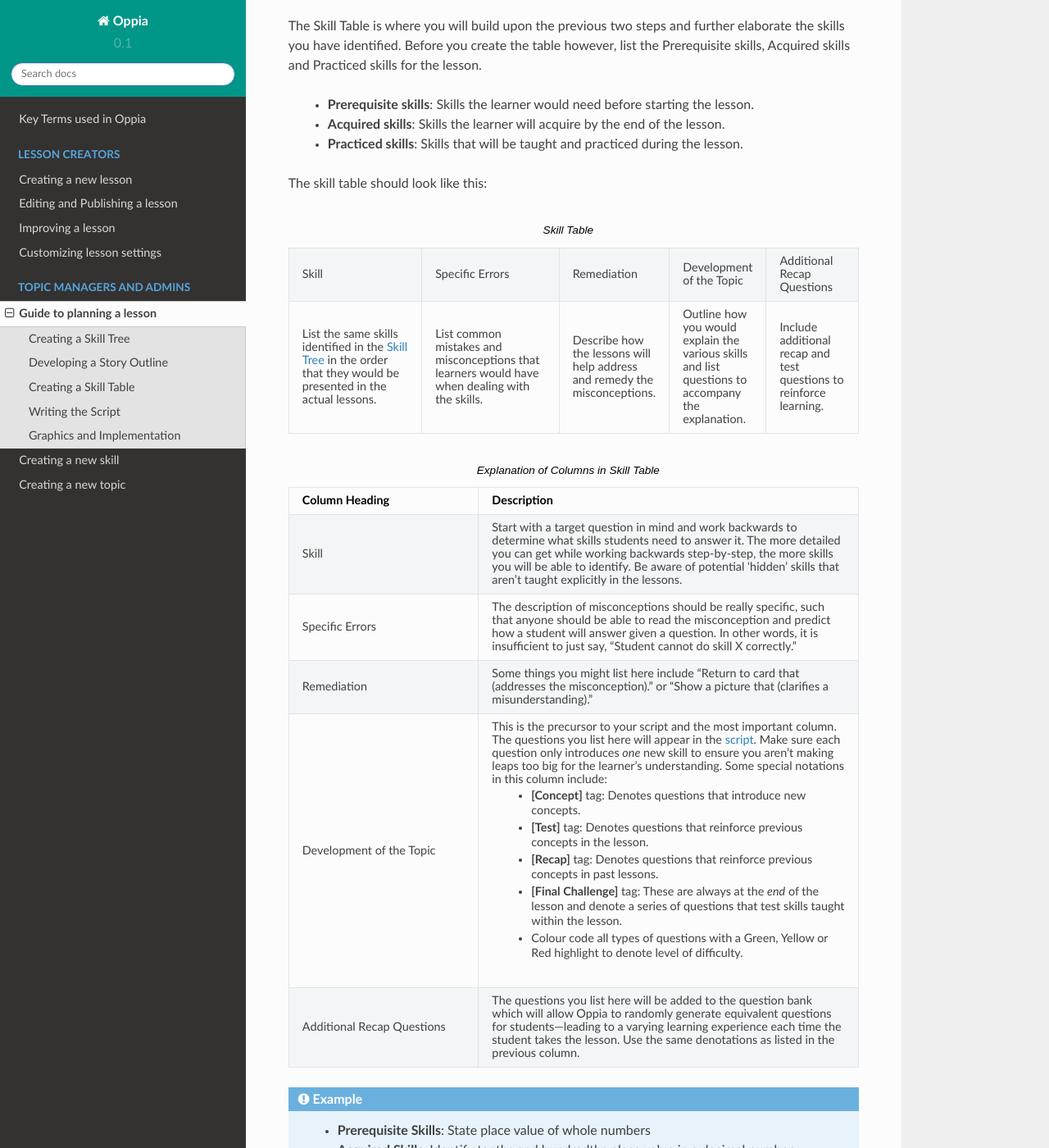
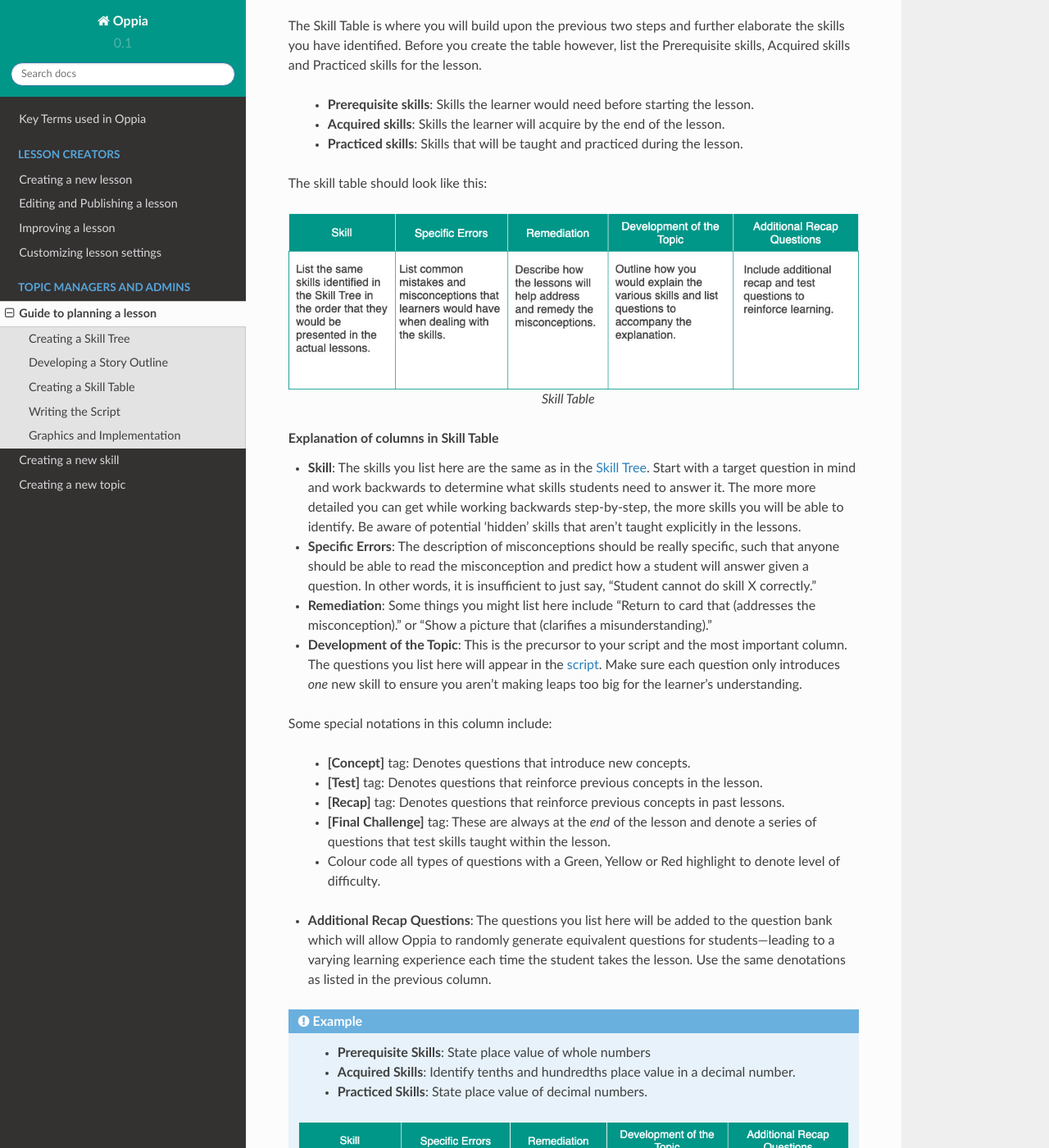
Before and after one commit to audstav/oppiadocstest, a Sphinx documentation site: the page built from docs/source/admins/guide.rst, in a window 1280 px wide and 1400 px high, scrolled down 2943 px. Shown: the whole window at 82% size. Built offline with Sphinx 7.4.7 and the Read the Docs theme 2.0.0, drawn with Linux system fonts in a browser that asks for light colours.

Commit message:
final modification guide file

```diff
--- a/docs/source/_static/theme_override.css
+++ b/docs/source/_static/theme_override.css
@@ -19,16 +19,3 @@
 .wy-nav-top {
     background: #009688;
 }
-/* Override table width restrictions */
-@media screen and (min-width: 767px) {
-
-   .wy-table-responsive table td {
-      /* !important prevents the common CSS stylesheets from overriding
-         this as on RTD they are loaded after this stylesheet */
-      white-space: normal !important;
-   }
-
-   .wy-table-responsive {
-      overflow: visible !important;
-   }
-}
--- a/docs/source/admins/guide.rst
+++ b/docs/source/admins/guide.rst
@@ -91,54 +91,32 @@ The Skill Table is where you will build upon the previous two steps and further
 
 The skill table should look like this:
 
-.. table:: Skill Table
-   :widths: 3 3 2 2 2
+.. figure:: /images/skill_table_format.png
+   :alt: Skill Table format
+   :align: center
 
-   +------------------+---------------+---------------+---------------+------------------+
-   | Skill            |Specific Errors|Remediation    |Development of |Additional Recap  |
-   |                  |               |               |the Topic      |Questions         |
-   +------------------+---------------+---------------+---------------+------------------+
-   |List the same     |List common    |Describe how   |Outline how you|Include additional|
-   |skills identified |mistakes and   |the lessons    |would explain  |recap and test    |
-   |in the :ref:`Skill|misconceptions |will help      |the various    |questions to      |
-   |Tree <skilltree>` |that learners  |address and    |skills and list|reinforce         |
-   |in the order that |would have when|remedy the     |questions to   |learning.         |
-   |they would be     |dealing with   |misconceptions.|accompany the  |                  |
-   |presented in the  |the skills.    |               |explanation.   |                  |
-   |actual lessons.   |               |               |               |                  |
-   |                  |               |               |               |                  |
-   |                  |               |               |               |                  |
-   +------------------+---------------+---------------+---------------+------------------+
+   *Skill Table*
 
 
-.. list-table:: Explanation of Columns in Skill Table
-   :widths: 15 30
-   :header-rows: 1
+.. topic:: Explanation of columns in Skill Table
 
-   * - Column Heading
-     - Description
-   * - Skill
-     - Start with a target question in mind and work backwards to determine what skills students need to answer it. The more
-       detailed you can get while working backwards step-by-step, the more skills you will be able to identify. Be aware of potential 'hidden' skills that aren't taught explicitly in the lessons.
-   * - Specific Errors
-     - The description of misconceptions should be really specific, such that anyone should be able to read the misconception and
-       predict how a student will answer given a question. In other words, it is insufficient to just say, "Student cannot do skill X correctly."
-   * - Remediation
-     - Some things you might list here include "Return to card that (addresses the misconception)." or "Show a picture that
-       (clarifies a misunderstanding)."
-   * - Development of the Topic
-     - This is the precursor to your script and the most important column. The questions you list here will appear in the :ref:`script <script>`.
-       Make sure each question only introduces *one* new skill to ensure you aren't making leaps too big for the learner's understanding.
-       Some special notations in this column include:
-        * **[Concept]** tag: Denotes questions that introduce new concepts.
-        * **[Test]** tag: Denotes questions that reinforce previous concepts in the lesson.
-        * **[Recap]** tag: Denotes questions that reinforce previous concepts in past lessons.
-        * **[Final Challenge]** tag: These are always at the *end* of the lesson and denote a series of questions that test skills
-          taught within the lesson.
-        * Colour code all types of questions with a Green, Yellow or Red highlight to denote level of difficulty.
-   * - Additional Recap Questions
-     - The questions you list here will be added to the question bank which will allow Oppia to randomly generate equivalent
-       questions for students—leading to a varying learning experience each time the student takes the lesson. Use the same denotations as listed in the previous column.
+    * **Skill**: The skills you list here are the same as in the :ref:`Skill Tree <skilltree>`. Start with a target question in mind and work backwards to determine what skills students need to answer it. The more more detailed you can get while working backwards step-by-step, the more skills you will be able to identify. Be aware of potential 'hidden' skills that aren't taught explicitly in the lessons.
+
+    * **Specific Errors**: The description of misconceptions should be really specific, such that anyone should be able to read the misconception and predict how a student will answer given a question. In other words, it is insufficient to just say, "Student cannot do skill X correctly."
+
+    * **Remediation**: Some things you might list here include "Return to card that (addresses the misconception)." or "Show a picture that (clarifies a misunderstanding)."
+
+    * **Development of the Topic**: This is the precursor to your script and the most important column. The questions you list here will appear in the :ref:`script <script>`. Make sure each question only introduces *one* new skill to ensure you aren't making leaps too big for the learner's understanding.
+
+    Some special notations in this column include:
+
+     - **[Concept]** tag: Denotes questions that introduce new concepts.
+     - **[Test]** tag: Denotes questions that reinforce previous concepts in the lesson.
+     - **[Recap]** tag: Denotes questions that reinforce previous concepts in past lessons.
+     - **[Final Challenge]** tag: These are always at the *end* of the lesson and denote a series of questions that test skills taught within the lesson.
+     - Colour code all types of questions with a Green, Yellow or Red highlight to denote level of difficulty.
+
+    * **Additional Recap Questions**: The questions you list here will be added to the question bank which will allow Oppia to randomly generate equivalent questions for students—leading to a varying learning experience each time the student takes the lesson. Use the same denotations as listed in the previous column.
 
 .. admonition:: Example
 
--- a/docs/source/conf.py
+++ b/docs/source/conf.py
@@ -92,9 +92,7 @@ html_theme_path = [sphinx_rtd_theme.get_html_theme_path()]
 # relative to this directory. They are copied after the builtin static files,
 # so a file named "default.css" will overwrite the builtin "default.css".
 html_static_path = ['_static']
-
 html_css_files = ['theme_override.css']
-
 
 # Custom sidebar templates, must be a dictionary that maps document names
 # to template names.
```
Also changed, not shown: docs/source/images/skill_table_format.png (added).
